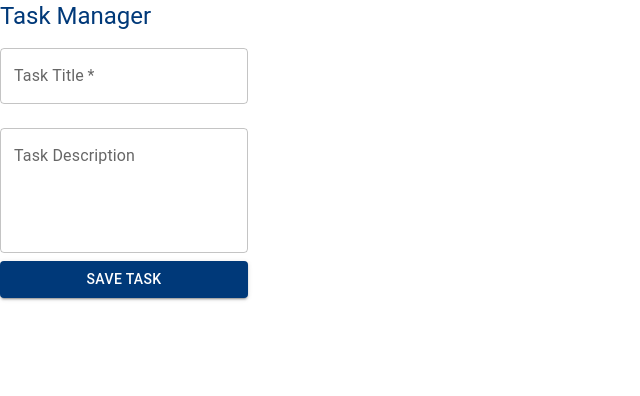
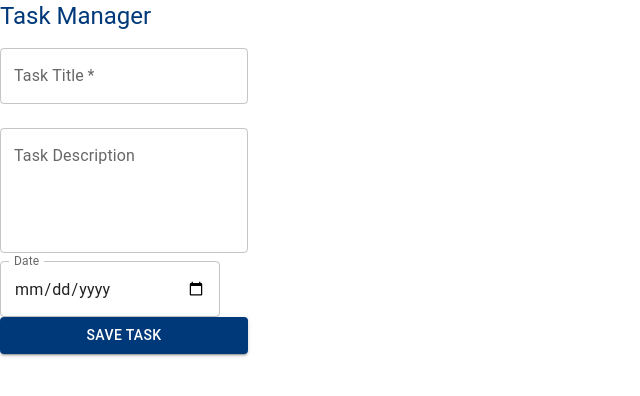
Before and after one commit to lakshya-dhariwal/task-manager-react, a React (Create React App) app: page / in a window 1280 px wide. Shown: the top 396 px of the page, without its empty margins (0-640 px from the left). Built offline with nearby package versions, Linux system fonts and the light colour scheme.

Commit message:
✨ date input

```diff
--- a/src/Components/TaskForm/TaskForm.tsx
+++ b/src/Components/TaskForm/TaskForm.tsx
@@ -1,6 +1,10 @@
 import React, { useState } from "react";
 import { FormControl, Typography, TextField, Button } from "@mui/material";
-import { TaskSchema, AllTaskSchema, TasksStateProps } from "../../Models/Schema";
+import {
+  TaskSchema,
+  AllTaskSchema,
+  TasksStateProps,
+} from "../../Models/Schema";
 import { v4 as uuidv4 } from "uuid";
 
 const TaskForm: React.FC<TasksStateProps> = ({ tasks, setTasks }) => {
@@ -14,7 +18,6 @@ const TaskForm: React.FC<TasksStateProps> = ({ tasks, setTasks }) => {
     setTask({ ...task, id: uuidv4() });
     setTasks([...tasks, task]);
   };
-
   return (
     <>
       <FormControl variant="standard">
@@ -40,6 +43,17 @@ const TaskForm: React.FC<TasksStateProps> = ({ tasks, setTasks }) => {
             setTask({ ...task, description: e.target.value });
           }}
         />
+        <TextField
+          label="Date"
+          type="date"
+          sx={{ width: 220 }}
+          InputLabelProps={{
+            shrink: true,
+          }}
+          onChange={(e) => {
+            setTask({ ...task, date: e.target.value });
+          }}
+        />
         <Button variant="contained" onClick={submitHandler}>
           Save Task
         </Button>
--- a/src/Models/Schema.ts
+++ b/src/Models/Schema.ts
@@ -3,7 +3,7 @@ export type TaskSchema = {
   title: string;
   status: boolean;
   description?: string;
-  date?: Date;
+  date?: string;
 };
 export type AllTaskSchema = Array<TaskSchema>;
 
```
